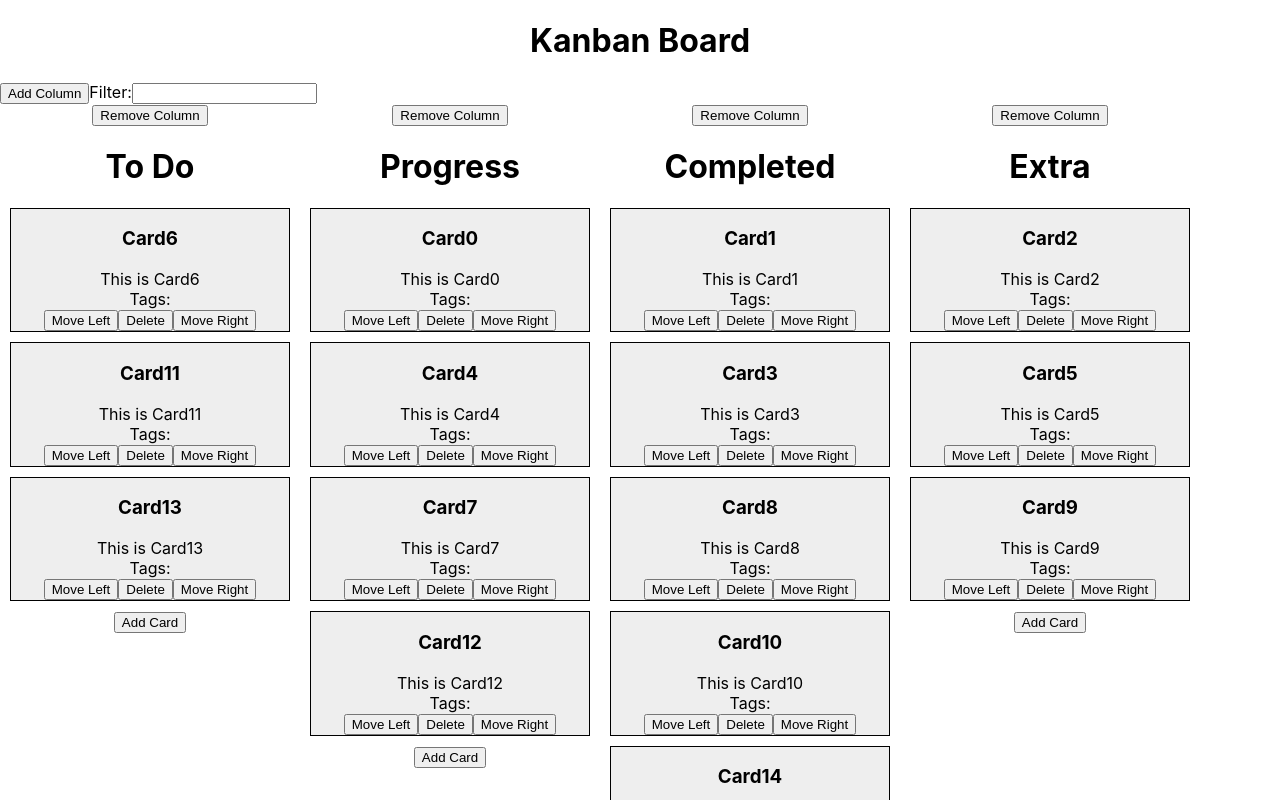
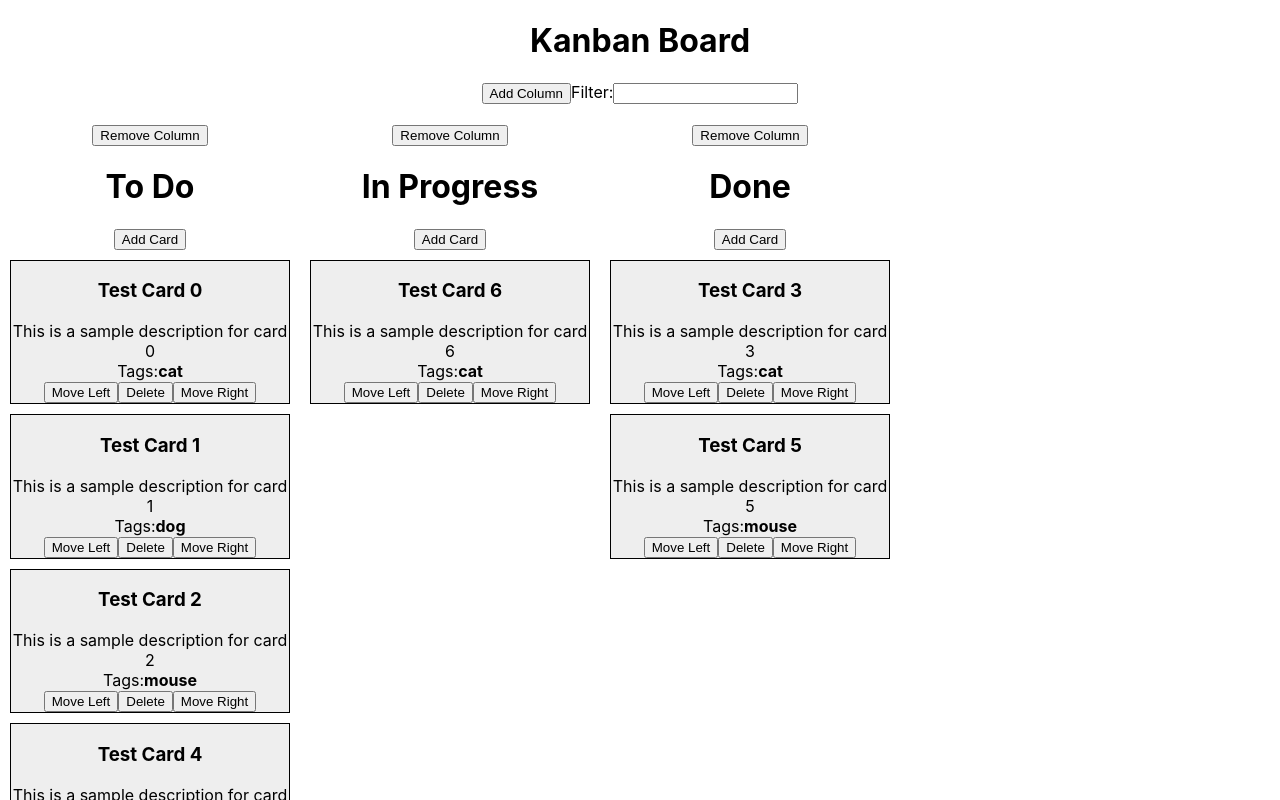
Before and after one commit to PetarDinevBG/react_demo, a React (Create React App) app: page / in a window 1280 px wide. Shown: the top 800 px of the page. Built offline with nearby package versions, Linux system fonts and the light colour scheme.

Commit message:
-changed default values, added random tags at start

```diff
--- a/src/App.css
+++ b/src/App.css
@@ -96,3 +96,8 @@ h1 {
   background-repeat:   no-repeat;
   background-attachment: scroll;
 }
+
+.add-column-wrapper {
+  text-align: center;
+  padding-bottom: 20px;
+}
--- a/src/Components/Board.js
+++ b/src/Components/Board.js
@@ -7,7 +7,7 @@ import CardHistory from "./CardHistory";
 //TODO fix case with duplicate column names
 
 let cards = []
-const initialColumns = ["To Do", "Progress", "Completed", "Extra"]
+const initialColumns = ["To Do", "In Progress", "Done"]
 let cardCounter = 0
 //TODO Change hardcoded column width later
 let columnWidth = 300
@@ -16,7 +16,7 @@ export default class Board extends Component {
     //TODO separate CardView and Board
     constructor(props){
         super(props);
-        this.generateTestCards(15);
+        this.generateTestCards(8);
         this.state = {
             showBoard: false,
             cardTitle: "",
@@ -48,6 +48,7 @@ export default class Board extends Component {
         if(this.state.newCard === false) {
             cards[this.state.cardViewed]["History"].push([cards[this.state.cardViewed]["Title"], cards[this.state.cardViewed]["Desc"], this.state.cardColumn])
         }
+
         cards[this.state.cardViewed]["Title"] = this.state.cardTitle
         cards[this.state.cardViewed]["Desc"] = this.state.cardDesc
         cards[this.state.cardViewed]["Tags"] = this.state.cardTags.split(" ")
@@ -78,11 +79,11 @@ export default class Board extends Component {
     filterCards(filterWord){
         let filteredCards = []
         for(let i=0; i<cards.length; i++){
-            if(cards[i].Title.startsWith(filterWord)){
+            if(cards[i].Title.toLowerCase().startsWith(filterWord.toLowerCase())){
                 filteredCards.push(cards[i]);
             }else{
                 for(let j=0; j<cards[i].Tags.length; j++){
-                    if(cards[i].Tags[j].startsWith(filterWord)){
+                    if(cards[i].Tags[j].toLowerCase().startsWith(filterWord.toLowerCase())){
                         filteredCards.push(cards[i]);
                     }
                 }
@@ -133,11 +134,11 @@ export default class Board extends Component {
     }
 
     generateTestCards(n){
-        cards = []
+        const randomTags = ["cat", "dog", "mouse"]
         if(cards.length <= 0){
             for (let i=0; i<n;i++){
                 cards.push({"cardID": i,"column": initialColumns[Math.floor(Math.random() * initialColumns.length)],
-                    "Title": "Card" + i, "Desc": "This is Card"+ i, "History": [], "Tags": []})
+                    "Title": "Test Card " + i, "Desc": "This is a sample description for card "+ i, "History": [], "Tags": [randomTags[i%3]]})
             }
         }
         cardCounter = cards.length
@@ -159,13 +160,17 @@ export default class Board extends Component {
         this.setState({stateCards : cards});
     }
 
+    getTagString(cardPosition){
+        let cardTagsString = "";
+        for(let i=0; i<cards[cardPosition].Tags.length; i++){
+            cardTagsString = cardTagsString + cards[cardPosition].Tags[i] + " ";
+        }
+        return cardTagsString
+    }
+
     //TODO fix card ID numbering
     goToCardView(cardID){
         const cardPosition = this.getCardPosition(cardID);
-        let cardTagsString = "";
-        for(let i=0; i<cards[cardPosition].Tags.length; i++){
-            cardTagsString = cardTagsString + cards[cardPosition].Tags[i] + "";
-        }
         this.setState({
             cardTitle: cards[cardPosition]["Title"],
             showBoard: true,
@@ -173,7 +178,7 @@ export default class Board extends Component {
             cardHistory: cards[cardPosition]["History"],
             cardViewed: cardPosition,
             cardColumn: cards[cardPosition]["column"],
-            cardTags: cardTagsString
+            cardTags: this.getTagString(cardPosition)
         });
     }
 
@@ -256,10 +261,11 @@ export default class Board extends Component {
     render() {
         return (
             <div className="body-wrapper" >
-                <header>
-                    <h1>Kanban Board</h1>
-                </header>
+
                 <div className="wrapper-container" style={{ display: !this.state.showBoard ? "block" : "none" }}>
+                    <header>
+                        <h1>Kanban Board</h1>
+                    </header>
                     <div className="add-column-wrapper">
                         <Button variant="primary" onClick={() => this.addNewColumn()}>
                             Add Column
@@ -271,15 +277,22 @@ export default class Board extends Component {
 
                 </div>
             <Modal show={this.state.showBoard} onHide={() => this.handleClose()}>
+                <div style={{textAlign: "center"}}>
                 <Modal.Header>
-                    <Modal.Title>Card Title: <input  name="cardTitle" value={this.state.cardTitle} onChange={this.handleChange}/></Modal.Title>
+                    <header>
+                        <h1>Card View</h1>
+                    </header>
+                    <Modal.Title>Card Title: <br/><input  name="cardTitle" value={this.state.cardTitle} onChange={this.handleChange}/></Modal.Title>
                 </Modal.Header>
-                <Modal.Body>Card Description: <textarea name="cardDesc" value={this.state.cardDesc} onChange={this.handleChange}/>                        <div>
+                <Modal.Body>
+                    Card Description: <br/><textarea name="cardDesc" value={this.state.cardDesc} onChange={this.handleChange}/>                        <div>
                     Card History:
                     <br/>
                     {cards.length!==0 && <CardHistory history={cards[this.state.cardViewed].History}/>}
+                    <br/>
                     <div>
                         Card Tags:
+                        <br/>
                         <textarea name="cardTags" value={this.state.cardTags} onChange={this.handleChange}/>
                     </div>
                 </div>
@@ -295,6 +308,7 @@ export default class Board extends Component {
                         Undo Last Change
                     </Button>
                 </Modal.Footer>
+                </div>
             </Modal>
         </div>
         )
--- a/src/Components/Card.js
+++ b/src/Components/Card.js
@@ -8,6 +8,14 @@ class Card extends Component{
         this.state = {
             position : {x:0, y:0}
         }
+    }
+
+    getTagString(tags){
+        let cardTagsString = "";
+        for(let i=0; i<tags.length; i++){
+            cardTagsString = cardTagsString + tags[i] + " ";
+        }
+        return cardTagsString
     }
 
     //TODO Max height for description div
@@ -25,7 +33,7 @@ class Card extends Component{
 
                         <div>
                             Tags:
-                            <strong>{this.props.cardInfo.Tags}</strong>
+                            <strong>{this.getTagString(this.props.cardInfo.Tags)}</strong>
                         </div>
 
                         <Button variant="primary" onClick={() => this.props.moveCard(this.props.cardInfo.cardID, -1)}>
--- a/src/Components/Column.js
+++ b/src/Components/Column.js
@@ -79,10 +79,10 @@ export default class Column extends Component{
                     </Button>
                         {this.handleColChange()}
                     <div className=".grid">
-                        {this.getCards()}
                         <Button variant="primary" onClick={() => this.handleClick()}>
                             Add Card
                         </Button>
+                        {this.getCards()}
                     </div>
                 </div>
             </>
```
